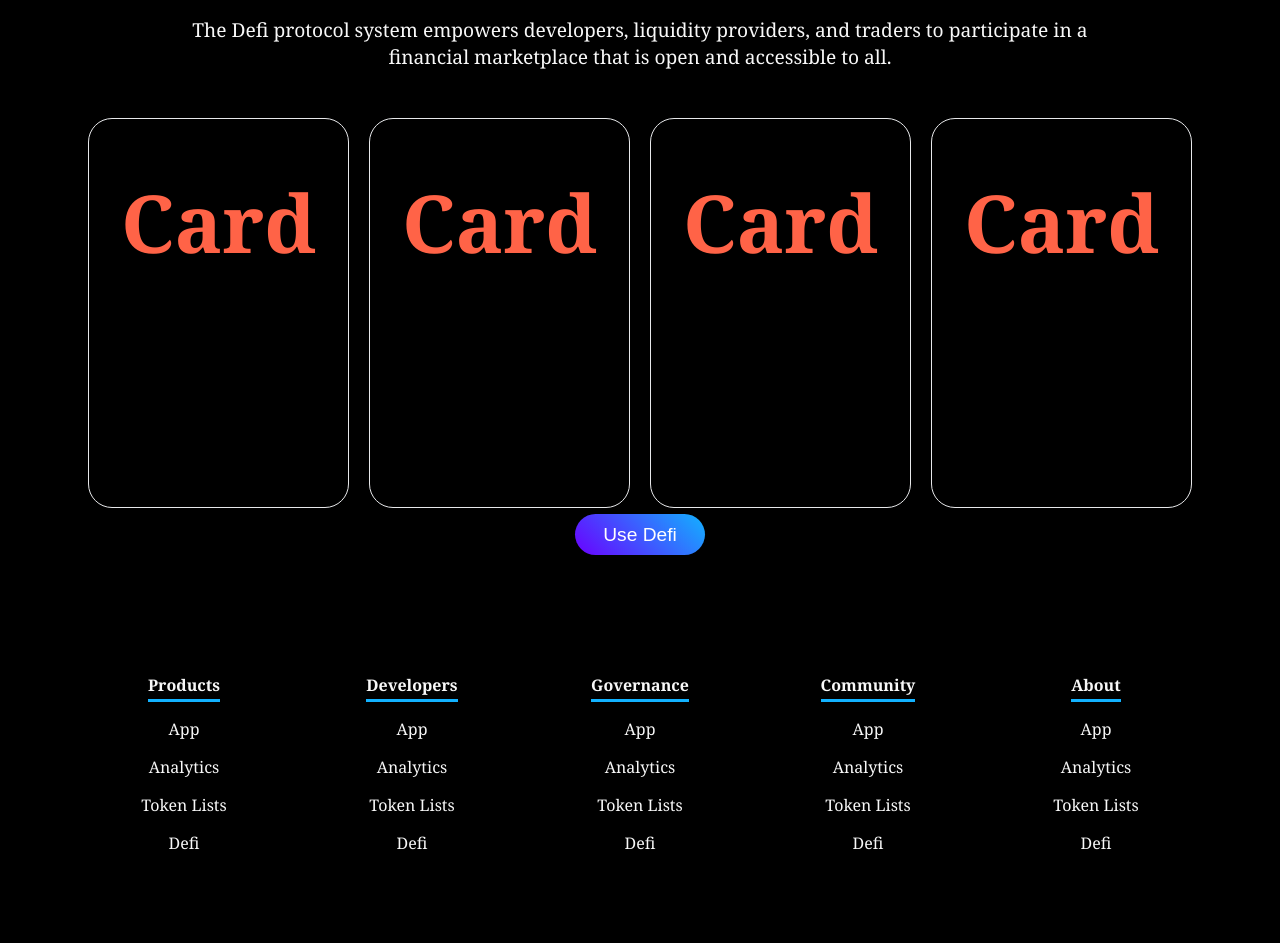
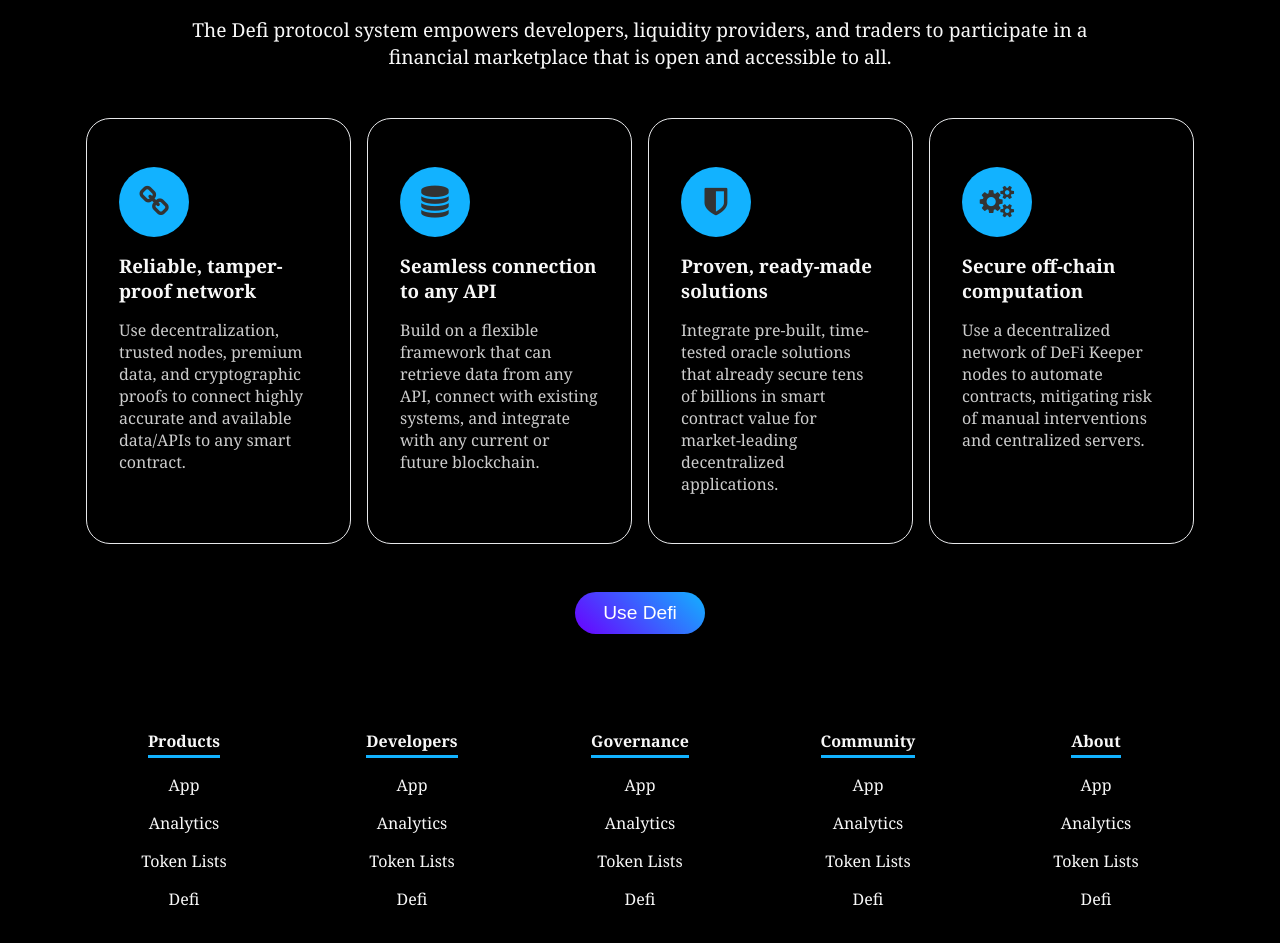
Before and after one commit to Jogata/SoftUni-React-Project, a React (Vite) app in the folder client/: page / in a window 1280 px wide. Shown: the part 903-1846 px from the top of the page. Built offline with nearby package versions, Linux system fonts and the light colour scheme.

Commit message:
added about card component

```diff
--- a/client/src/components/travel/defi-react-api/components/about/About.jsx
+++ b/client/src/components/travel/defi-react-api/components/about/About.jsx
@@ -1,3 +1,4 @@
+import { AboutCard } from "./AboutCard";
 import "./about.css";
 
 export function About() {
@@ -12,16 +13,32 @@ export function About() {
                 </p>
                 <div className="card-container">
                     <div className="card">
-                        <h1>card</h1>
+                        <AboutCard
+                            icon="fa fa-link"
+                            heading="Reliable, tamper-proof network"
+                            text="Use decentralization, trusted nodes, premium data, and cryptographic proofs to connect highly accurate and available data/APIs to any smart contract."
+                        />
                     </div>
                     <div className="card">
-                        <h1>card</h1>
+                        <AboutCard
+                            icon="fa fa-database"
+                            heading="Seamless connection to any API"
+                            text="Build on a flexible framework that can retrieve data from any API, connect with existing systems, and integrate with any current or future blockchain."
+                        />
                     </div>
                     <div className="card">
-                        <h1>card</h1>
+                        <AboutCard
+                            icon="fa fa-shield"
+                            heading="Proven, ready-made solutions"
+                            text="Integrate pre-built, time-tested oracle solutions that already secure tens of billions in smart contract value for market-leading decentralized applications."
+                        />
                     </div>
                     <div className="card">
-                        <h1>card</h1>
+                        <AboutCard
+                            icon="fa fa-cogs"
+                            heading="Secure off-chain computation"
+                            text="Use a decentralized network of DeFi Keeper nodes to automate contracts, mitigating risk of manual interventions and centralized servers."
+                        />
                     </div>
                 </div>
                 <a href="/" className="btn">Use Defi</a>
--- /dev/null
+++ b/client/src/components/travel/defi-react-api/components/about/AboutCard.jsx
@@ -0,0 +1,13 @@
+import "./about.css";
+
+export function AboutCard(props) {
+    return (
+        <>
+            <div className="icon-container">
+                <i className={`${props.icon} icon`}></i>
+            </div>
+            <h3>{props.heading}</h3>
+            <p>{props.text}</p>
+        </>
+    )
+}
--- a/client/src/components/travel/defi-react-api/components/about/about.css
+++ b/client/src/components/travel/defi-react-api/components/about/about.css
@@ -1,6 +1,6 @@
 .about {
     /* width: 100%; */
-    padding: 3rem 1rem;
+    padding: 3rem 1rem 1rem;
     text-align: center;
     background-color: #000;
 }
@@ -31,11 +31,8 @@
 }
 
 .about .card {
-    height: 390px;
-    margin: auto;
+    margin: 0 auto;
     padding: 3rem 2rem;
-    flex-direction: column;
-    justify-content: space-between;
     text-align: left;
     border-radius: 24px;
     border: 1px solid #e7e8ea;
@@ -47,11 +44,33 @@
     transition: 0.4s ease-in-out;
 }
 
-.about .card h1 {
-    color: tomato;
-    font-size: 5rem;
-    text-align: center;
-    text-transform: capitalize;
+.about .card h3 {
+    margin: 1rem 0;
+    color: #f8f8f8;
+}
+
+.about .card p {
+    color: #ccc;
+}
+
+.about .icon-container {
+    display: inline-flex;
+    min-width: 70px;
+    aspect-ratio: 1/1;
+    padding: 1rem;
+    border-radius: 50%;
+    background-color: var(--primary-blue);
+}
+
+.about .icon {
+    margin: auto;
+    color: #333;
+    font-size: 2rem;
+}
+
+.about .btn {
+    display: inline-block;
+    margin-top: 2rem;
 }
 
 @media screen and (max-width: 940px) {
--- a/client/src/components/travel/defi-react-api/styles.css
+++ b/client/src/components/travel/defi-react-api/styles.css
@@ -61,6 +61,12 @@ h2 {
     background: transparent;
 }
 
+.svg {
+    position: absolute;
+    width: 0;
+    height: 0;
+}
+
 @media screen and (max-width: 940px) {
     h1 {
         font-size: 2.5rem;
```
